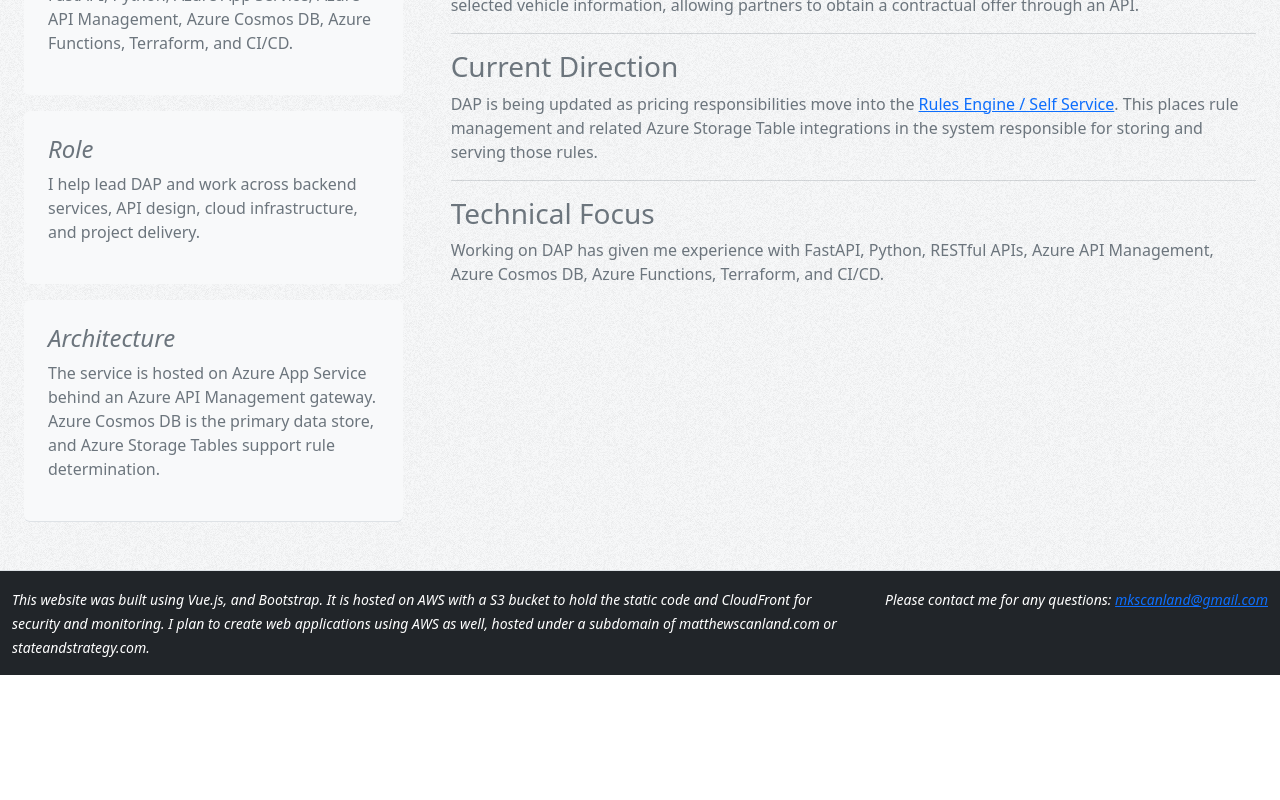
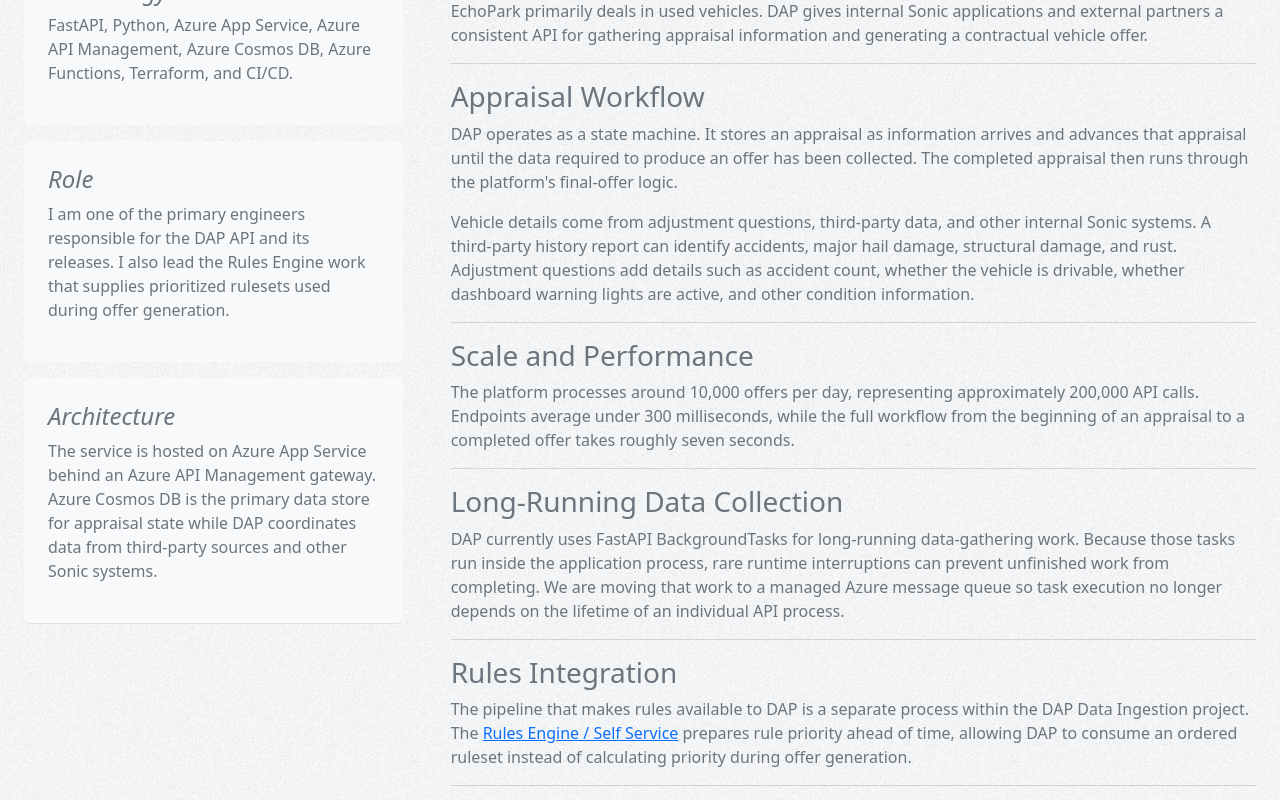
Before and after one commit to mkscanland/portfolio-website, a Vue app: page /appraisals in a window 1280 px wide. Shown: the part 800-1600 px from the top of the page. Before the commit the page ends 1475 px from the top, so only its background shows below. Built offline with nearby package versions, Linux system fonts and the light colour scheme.

Commit message:
Expand DAP and Rules Engine project details (#12)

```diff
--- a/src/views/DigitalAppraisals/DigitalAppraisals.vue
+++ b/src/views/DigitalAppraisals/DigitalAppraisals.vue
@@ -6,15 +6,17 @@ import ProjectDetailLayout from '@/components/ProjectDetailLayout/ProjectDetailL
   <ProjectDetailLayout title="Digital Appraisals Platform">
     <template #subtitle>
       <p class="fs-5 mb-4">
-        Contractual vehicle offers from a VIN and selected vehicle information.
+        Turning vehicle details into contractual offers for internal Sonic applications and external
+        partners.
       </p>
     </template>
     <template #intro>
       <div class="col-lg-12 mx-auto">
         <p class="lead mb-4">
           The Digital Appraisals Platform (DAP) is a vehicle-pricing service for the EchoPark line
-          of business at Sonic Automotive. It provides a contractual offer for a vehicle based on
-          its VIN and selected vehicle information.
+          of business at Sonic Automotive. It coordinates the information needed to appraise a
+          vehicle, runs the completed appraisal through final-offer logic, and returns a contractual
+          offer.
         </p>
       </div>
     </template>
@@ -30,39 +32,71 @@ import ProjectDetailLayout from '@/components/ProjectDetailLayout/ProjectDetailL
         <div class="p-4 mb-3 bg-light rounded">
           <h4 class="fst-italic">Role</h4>
           <p>
-            I help lead DAP and work across backend services, API design, cloud infrastructure, and
-            project delivery.
+            I am one of the primary engineers responsible for the DAP API and its releases. I also
+            lead the Rules Engine work that supplies prioritized rulesets used during offer
+            generation.
           </p>
         </div>
         <div class="p-4 border-bottom bg-light rounded">
           <h4 class="fst-italic">Architecture</h4>
           <p>
             The service is hosted on Azure App Service behind an Azure API Management gateway. Azure
-            Cosmos DB is the primary data store, and Azure Storage Tables support rule
-            determination.
+            Cosmos DB is the primary data store for appraisal state while DAP coordinates data from
+            third-party sources and other Sonic systems.
           </p>
         </div>
       </div>
     </template>
     <h2 class="blog-post-title">Purpose</h2>
     <p>
-      EchoPark primarily deals in used vehicles. DAP provides a service that prices a vehicle using
-      its VIN and selected vehicle information, allowing partners to obtain a contractual offer
-      through an API.
+      EchoPark primarily deals in used vehicles. DAP gives internal Sonic applications and external
+      partners a consistent API for gathering appraisal information and generating a contractual
+      vehicle offer.
+    </p>
+    <hr />
+    <h3>Appraisal Workflow</h3>
+    <p>
+      DAP operates as a state machine. It stores an appraisal as information arrives and advances
+      that appraisal until the data required to produce an offer has been collected. The completed
+      appraisal then runs through the platform's final-offer logic.
+    </p>
+    <p>
+      Vehicle details come from adjustment questions, third-party data, and other internal Sonic
+      systems. A third-party history report can identify accidents, major hail damage, structural
+      damage, and rust. Adjustment questions add details such as accident count, whether the vehicle
+      is drivable, whether dashboard warning lights are active, and other condition information.
+    </p>
+    <hr />
+    <h3>Scale and Performance</h3>
+    <p>
+      The platform processes around 10,000 offers per day, representing approximately 200,000 API
+      calls. Endpoints average under 300 milliseconds, while the full workflow from the beginning of
+      an appraisal to a completed offer takes roughly seven seconds.
+    </p>
+    <hr />
+    <h3>Long-Running Data Collection</h3>
+    <p>
+      DAP currently uses FastAPI BackgroundTasks for long-running data-gathering work. Because those
+      tasks run inside the application process, rare runtime interruptions can prevent unfinished
+      work from completing. We are moving that work to a managed Azure message queue so task
+      execution no longer depends on the lifetime of an individual API process.
+    </p>
+    <hr />
+    <h3>Rules Integration</h3>
+    <p>
+      The pipeline that makes rules available to DAP is a separate process within the DAP Data
+      Ingestion project. The
+      <RouterLink to="/rulesengine">Rules Engine / Self Service</RouterLink> prepares rule priority
+      ahead of time, allowing DAP to consume an ordered ruleset instead of calculating priority
+      during offer generation.
     </p>
     <hr />
     <h3>Current Direction</h3>
     <p>
-      DAP is being updated as pricing responsibilities move into the
-      <a href="/rulesengine">Rules Engine / Self Service</a>. This places rule management and
-      related Azure Storage Table integrations in the system responsible for storing and serving
-      those rules.
-    </p>
-    <hr />
-    <h3>Technical Focus</h3>
-    <p>
-      Working on DAP has given me experience with FastAPI, Python, RESTful APIs, Azure API
-      Management, Azure Cosmos DB, Azure Functions, Terraform, and CI/CD.
+      In addition to moving background work to a durable queue, pricing responsibilities are moving
+      from DAP into the Rules Engine. This keeps rule definition, prioritization, and distribution
+      in the system designed to manage them while DAP remains focused on the appraisal and offer
+      workflow.
     </p>
   </ProjectDetailLayout>
 </template>
--- a/src/views/RulesEngine/RulesEngine.vue
+++ b/src/views/RulesEngine/RulesEngine.vue
@@ -5,14 +5,14 @@ import ProjectDetailLayout from '@/components/ProjectDetailLayout/ProjectDetailL
 <template>
   <ProjectDetailLayout title="Rules Engine / Self Service">
     <template #subtitle>
-      <p class="fs-5 mb-4">Managing vehicle business rules and modernizing legacy systems.</p>
+      <p class="fs-5 mb-4">Managing, prioritizing, and distributing vehicle business rules.</p>
     </template>
     <template #intro>
       <div class="col-lg-12 mx-auto">
         <p class="lead mb-4">
-          The Rules Engine provides a way to store and manage business rules for vehicles based on
-          specific attributes. It does not apply the rules itself; its primary purpose is to make
-          those rules available to other systems.
+          The Rules Engine stores and manages pricing, fee, and vehicle-segmentation rules. It does
+          not apply those rules itself; it prepares them so DAP and other consuming systems can use
+          a prioritized ruleset efficiently.
         </p>
       </div>
     </template>
@@ -28,24 +28,24 @@ import ProjectDetailLayout from '@/components/ProjectDetailLayout/ProjectDetailL
         <div class="p-4 mb-3 bg-light rounded">
           <h4 class="fst-italic">Role</h4>
           <p>
-            I lead the Rules Engine work and its evolution into Self Service, including backend
-            modernization and the Vue user interface.
+            I lead the Rules Engine work and its evolution into Self Service, including rule
+            determination improvements and the current Vue interface modernization.
           </p>
         </div>
         <div class="p-4 border-bottom bg-light rounded">
           <h4 class="fst-italic">System Direction</h4>
           <p>
-            Pricing logic is moving from DAP into the Rules Engine so that rule management and rule
-            consumption have a clearer and more maintainable home.
+            The current modernization effort focuses on the Self Service UI. Longer-term work will
+            improve the broader architecture and support more dynamic rule-policy creation.
           </p>
         </div>
       </div>
     </template>
     <h2 class="blog-post-title">Rules Engine</h2>
     <p>
-      The Rules Engine stores business policies and logic for vehicles based on specific vehicle
-      attributes. Rules are migrated to Azure Storage Tables so that integrators can consume them
-      while determining the appropriate result for a vehicle.
+      The Rules Engine provides a central place for business policies that influence vehicle
+      pricing, fees, and segmentation. Its responsibility is to store, organize, and distribute the
+      rules; DAP and other integrations remain responsible for applying the resulting ruleset.
     </p>
     <p>
       The legacy system is hosted on on-premises Windows servers, uses Microsoft SQL Server for
@@ -53,18 +53,33 @@ import ProjectDetailLayout from '@/components/ProjectDetailLayout/ProjectDetailL
       rules to Azure Storage Tables.
     </p>
     <hr />
+    <h3>Preprocessed Rule Priority</h3>
+    <p>
+      The migration process calculates rule priority based on how each rule will be applied before
+      publishing the rules to Azure Storage Tables. DAP can then consume an ordered ruleset instead
+      of sorting and prioritizing rules during an appraisal.
+    </p>
+    <p>
+      I redesigned this rule-determination path after taking ownership of the project, reducing its
+      processing time from roughly four seconds to under 300 milliseconds.
+    </p>
+    <hr />
     <h3>Self Service</h3>
     <p>
-      Self Service evolved from the Rules Engine design. It gives users a more efficient interface
-      for working with the rules and improves the search experience. The Vue interface and backend
-      refactoring move the system toward a more maintainable architecture.
+      Business users use Self Service to create, view, validate, search, and manage rules. The
+      current modernization work is focused on replacing and improving that interface with Vue so
+      users can work with the rule catalog more efficiently.
     </p>
     <hr />
     <h3>Current Direction</h3>
     <p>
       Pricing logic is being moved out of DAP and into the Rules Engine because that logic fits the
-      Rules Engine's role. This creates a clearer path for managing rules and supporting the systems
-      that consume them.
+      Rules Engine's role. Planned architectural work will make rule-policy creation more dynamic
+      and give rule management and consumption a clearer, more maintainable home.
+    </p>
+    <p>
+      AI-agent support for rule management is also on the radar, but it remains in the planning
+      phase and has not been implemented.
     </p>
   </ProjectDetailLayout>
 </template>
```
Also changed, not shown: 2 other files (tests, documents, lock files or other folders).
